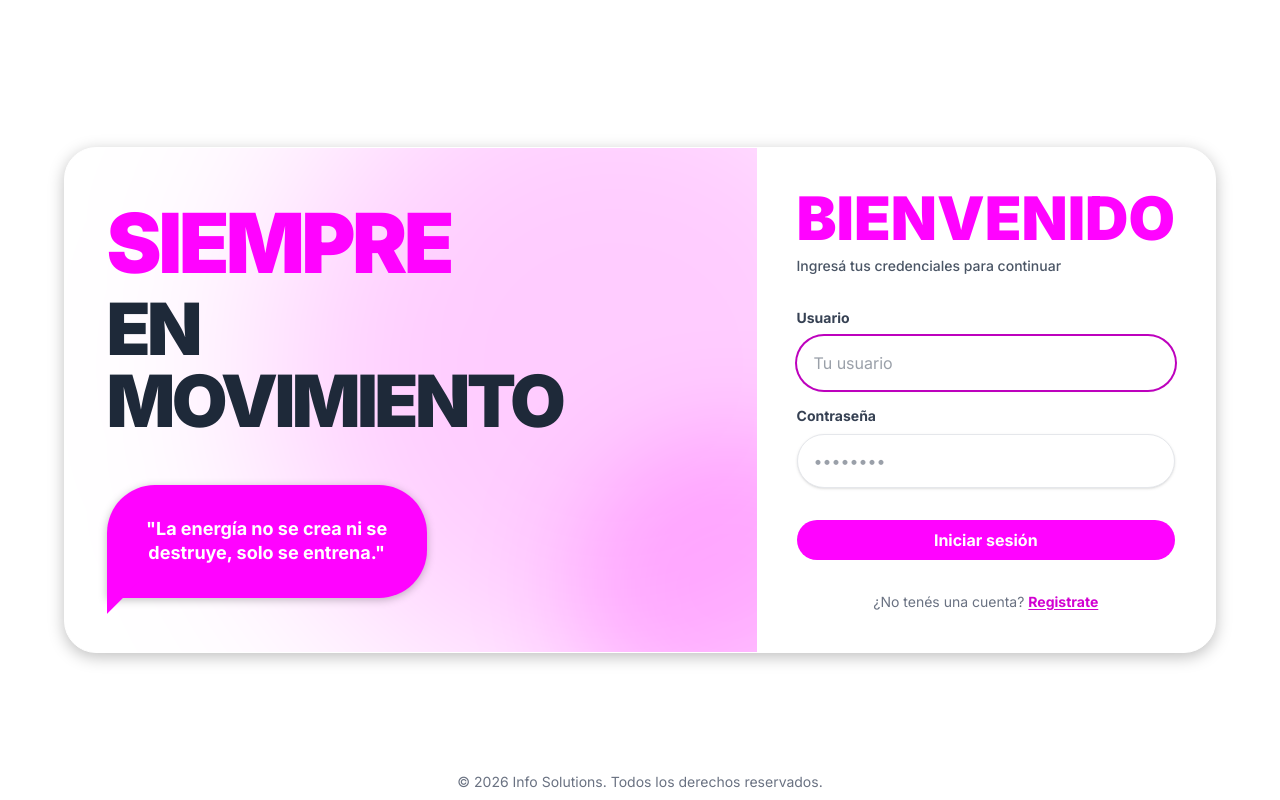
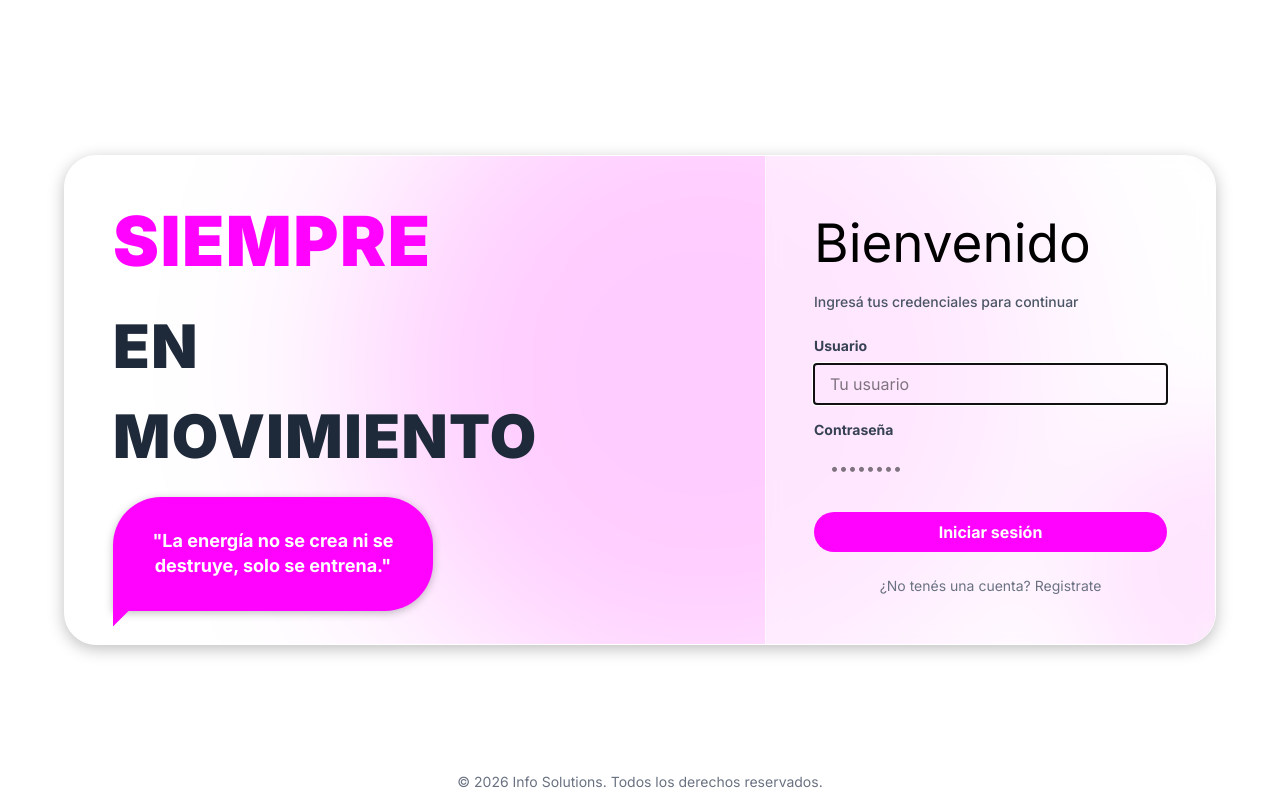
Before and after one commit to ferreroianjose/ingenieria-de-software-ii, a Django app: page /users/login/ in a window 1280 px wide. Run offline with Django 5.2, Linux system fonts and the light colour scheme; parts of the project's set-up code (start-up, migrations or seed data) failed here and were passed over.

Commit message:
Mejoré el diseño de las tarjetas de login/registro/2fa

```diff
--- a/templates/partials/_auth_card.html
+++ b/templates/partials/_auth_card.html
@@ -7,28 +7,28 @@
 {% block main_class %}{% endblock %}
 
 {% block content %}
-<div class="min-h-screen w-full flex flex-col justify-center items-center p-[clamp(1em,5vw,4em)]">
+<div class="min-h-screen w-full flex flex-col justify-center items-center p-[clamp(1em,3vw,4em)] bg-white">
 
     <!-- Tarjeta principal -->
-    <div class="flex flex-row w-fit md:w-full max-w-[1200px] bg-white rounded-4xl shadow-fair-xl border border-white overflow-hidden min-h-fit justify-center items-center">
+    <div class="relative flex flex-row w-fit md:w-full max-w-6xl bg-light-bg-500 rounded-4xl shadow-fair-xl border border-white overflow-hidden h-fit max-h-[90vh] justify-end items-stretch">
 
         <!-- Columna izquierda -->
-        <div class="hidden md:flex flex-1 relative size-full p-[clamp(8px,3.25vw,3em)] flex-col justify-center">
+        <div class="hidden md:block absolute inset-0 size-full z-0">
           <!-- fondo -->
             {% block _brand-bg-card %}
               {% include 'partials/_brand-bg.html' %}
             {% endblock %}
 
             <!-- Textos -->
-            <div class="relative z-10 flex flex-col items-start">
-                <h2 class="text-5xl lg:text-6xl xl:text-7xl font-black tracking-tighter mb-8 uppercase">
-                  <span class="text-primary-400 block mb-2 text-[1.15em]">Siempre</span>
+            <div class="relative size-full z-10 flex flex-col items-start justify-center h-full p-6 lg:p-12 md:pr-[480px] [container-type:inline-size]">
+                <h2 class="[font-size:clamp(var(--text-3xl),19cqw,var(--text-6xl))] font-black tracking-tighter lg:tracking-normal xl:tracking-wide uppercase">
+                  <span class="text-primary-400 block mb-1 lg:mb-2 text-[1.15em]">Siempre</span>
                     <span class="text-gray-800 block">En</span>
                     <span class="text-gray-800 block">Movimiento</span>
                 </h2>
 
                 <!-- Burbuja con slogan -->
-                <div class="relative bg-primary-400 text-white p-6 lg:p-8 rounded-8xl rounded-bl-none max-w-[18rem] lg:max-w-[20rem] shadow-fair-md mt-4">
+                <div class="relative bg-primary-400 text-white p-4 rounded-4xl lg:p-8 lg:rounded-8xl rounded-bl-none lg:rounded-bl-none max-w-[18rem] lg:max-w-[20rem] shadow-fair-md mt-4">
                     <p class="font-bold text-wrap text-md lg:text-lg text-center leading-snug">
                         "La energía no se crea ni se destruye, solo se entrena."
                     </p>
@@ -39,37 +39,38 @@
         </div>
 
         <!-- Columna derecha, el formulario -->
-        <div id="auth-card" class="size-fit flex-initial p-6 lg:p-10 flex flex-col justify-center relative bg-white">
+        <!-- Notar que está "flotanto" sobre la "columna" izquierda -->
+        <div id="auth-card" class="relative z-20 w-full md:w-[400px] lg:w-[450px] bg-white md:bg-white/50 backdrop-blur-sm overflow-y-auto p-8 lg:p-12 flex flex-col md:border-l md:border-white/50 h-fit max-h-[90vh] will-change-contents">
             <style type="text/tailwindcss">
                 @layer base {
+                    #auth-card h1 {
+                      font-size: clamp(var(--text-2xl),15cqw,var(--text-6xl)) !important;
+                    }
                     #auth-card label {
                         @apply block text-sm font-bold text-gray-700 mb-2;
                     }
                     #auth-card input {
-                        @apply block w-full py-4 px-6 md:py-2 md:px-4 lg:py-4 lg:px-4 bg-white border border-gray-200 rounded-full shadow-sm text-gray-700 leading-tight transition-all focus:outline-none focus:ring-2 focus:ring-primary-300 focus:border-transparent;
+                        @apply block w-full py-4 px-6 md:py-2 md:px-4;
+                    }
+                    #auth-card a {
+                        @apply visited:text-primary-500;
                     }
                     #auth-card p {
                         @apply text-sm text-gray-500;
                     }
-                    #auth-card a {
-                        @apply text-primary-500 font-bold underline underline-offset-2 hover:text-primary-600 transition-colors;
-                    }
-                    #auth-card .error-list {
-                        @apply text-red-600 text-sm font-medium;
-                    }
                 }
             </style>
             {% block auth_card_content %}
-            <form method="post" action="{% block auth_form_action %}{% endblock %}" class="w-full max-w-sm mx-auto flex flex-col h-full justify-center space-y-8">
+            <form method="post" action="{% block auth_form_action %}{% endblock %}" class="w-full h-fit max-w-sm mx-auto my-auto flex flex-col justify-center space-y-6">
                 {% csrf_token %}
 
                 <!-- Título/errores -->
-                <div class="text-center md:text-left space-y-2">
+                <div class="[container-type:inline-size] w-full text-center md:text-left space-y-2">
                     {% if form.errors %}
-                        <h1 class="text-4xl md:text-4xl lg:text-5xl font-black text-red-500 uppercase tracking-none">
+                        <h1 class="text-red-500">
                             {% block auth_error_msg %}¡Hay un problema!{% endblock %}
                         </h1>
-                        <div class="error-list">
+                        <div class="text-red-600 text-sm font-medium">
                             <ul class="space-y-1">
                                 {% block auth_error_list %}
                                     {% for field in form %}
@@ -84,7 +85,7 @@
                             </ul>
                         </div>
                     {% else %}
-                        <h1 class="text-5xl md:text-5xl lg:text-6xl font-black text-primary-400 uppercase tracking-none">
+                    <h1>
                             {% block auth_title %}{% endblock %}
                         </h1>
                         <p class="text-md text-gray-600 font-medium">
@@ -123,5 +124,10 @@
             {% endblock %}
         </div>
     </div>
-<!-- fondo en mobile -->
+  <!-- fondo en mobile -->
+  {% block _mobile_bg %}
+    <div class="block md:hidden z-0">
+      {% include 'partials/_brand-bg.html' %}
+    </div>
+  {% endblock %}
 {% endblock %}
```
